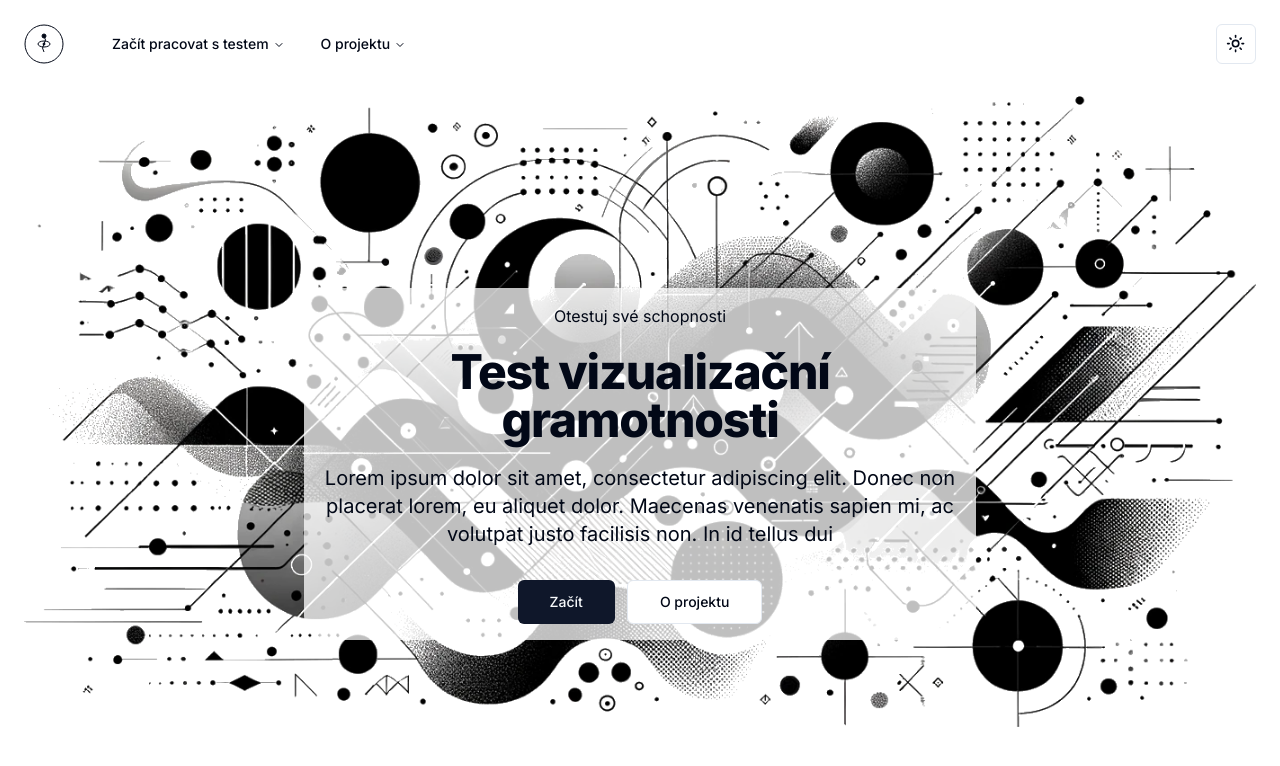
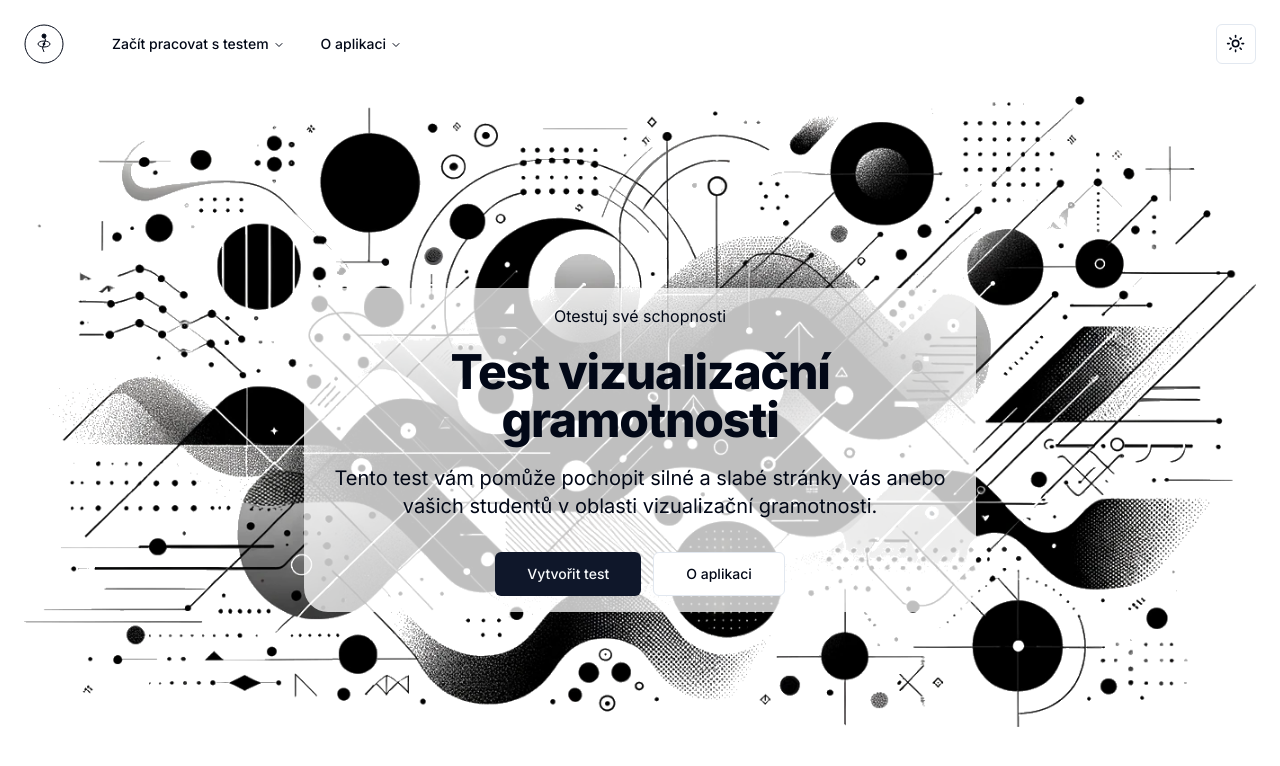
Before and after one commit to Mezrik/chym-quiz, a Next.js app: page / in a window 1280 px wide. Shown: the top 766 px of the page. Built offline with nearby package versions, Linux system fonts and the light colour scheme.

Commit message:
feat: add real texts

```diff
--- /dev/null
+++ b/app/about/page.tsx
@@ -0,0 +1,26 @@
+export default function Page() {
+  return (
+    <div className="col-span-8">
+      <div className="text-xl space-y-6">
+        <p>Tato aplikace vznikla v rámci diplomové práce:</p>
+        <p>
+          <strong>
+            Tvorba nástroje pro hodnocení vizualizační gramotnosti
+          </strong>{" "}
+          na{" "}
+          <a
+            className="text-blue-500 underline"
+            href="https://www.google.com/search?q=kisk+muni&rlz=1C1GCEA_enCZ1088CZ1088&oq=kisk+muni&gs_lcrp=EgZjaHJvbWUyBggAEEUYOdIBCDEzMjJqMGo5qAIAsAIB&sourceid=chrome&ie=UTF-8"
+          >
+            katedře informačních studií a knihovnictví Masarykovy univerzity
+          </a>
+          .
+        </p>
+        <p>
+          Veškerý popis této aplikace spolu s teorií naleznete v ní. V případě
+          jakýchkoliv dotazů kontaktuje: jachymkubacek@gmail.com
+        </p>
+      </div>
+    </div>
+  );
+}
--- a/app/navigation.tsx
+++ b/app/navigation.tsx
@@ -21,19 +21,17 @@ const components: { title: string; href: string; description: string }[] = [
     title: "Mám kód od lektora",
     href: "/quiz/entry",
     description:
-      "Lorem ipsum dolor sit amet, consectetur adipiscing elit. Donec non placerat lorem, eu aliquet dolor. Maecenas venenatis sapien mi, ac volutpat justo facilisis non. In id tellus dui.",
+      "O lektora jste dostali kód pod kterým můžete absolvovat test.",
   },
   {
     title: "Potřebuji otestovat skupinu",
     href: "/setup-quiz",
-    description:
-      "Lorem ipsum dolor sit amet, consectetur adipiscing elit. Donec non placerat lorem, eu aliquet dolor. Maecenas venenatis sapien mi, ac volutpat justo facilisis non. In id tellus dui.",
+    description: "Vytvořte instanci testu pro svoji skupinu.",
   },
   {
     title: "Chci otestovat sebe",
     href: "/setup-quiz?selfTest=true",
-    description:
-      "Lorem ipsum dolor sit amet, consectetur adipiscing elit. Donec non placerat lorem, eu aliquet dolor. Maecenas venenatis sapien mi, ac volutpat justo facilisis non. In id tellus dui.",
+    description: "Vyzkoušejte si test nanečisto.",
   },
 ];
 
@@ -67,7 +65,7 @@ export function NavigationMenuDemo() {
               className="flex w-full items-center py-2 text-lg font-semibold"
               prefetch={false}
             >
-              O projektu
+              O aplikaci
             </Link>
           </div>
         </SheetContent>
@@ -93,7 +91,7 @@ export function NavigationMenuDemo() {
             </NavigationMenuContent>
           </NavigationMenuItem>
           <NavigationMenuItem>
-            <NavigationMenuTrigger>O projektu</NavigationMenuTrigger>
+            <NavigationMenuTrigger>O aplikaci</NavigationMenuTrigger>
             <NavigationMenuContent>
               <ul className="grid gap-3 p-6 md:w-[450px] lg:w-[550px] lg:grid-cols-[.75fr_1fr]">
                 <li className="row-span-3">
@@ -102,26 +100,22 @@ export function NavigationMenuDemo() {
                       className="flex h-full w-full select-none flex-col justify-end rounded-md bg-gradient-to-b from-muted/50 to-muted p-6 no-underline outline-none focus:shadow-md"
                       href="/"
                     >
-                      <div className="mb-2 mt-4 text-lg font-medium">
+                      <div className="mb-2 text-lg font-medium">
                         Test vizualizační gramotnosti
                       </div>
                       <p className="text-sm leading-tight text-muted-foreground">
-                        Lorem ipsum dolor sit amet, consectetur adipiscing elit.
-                        Donec non placerat lorem, eu aliquet dolor. Maecenas
-                        venenatis sapien mi, ac volutpat justo facilisis non. In
-                        id tellus dui.
+                        Tato aplikace vznikla v rámci diplomové práce{" "}
+                        <i>
+                          &quot;Tvorba nástroje pro hodnocení vizualizační
+                          gramotnosti&quot;
+                        </i>
+                        .
                       </p>
                     </a>
                   </NavigationMenuLink>
                 </li>
                 <ListItem href="/about" title="O co jde">
-                  Lorem ipsum dolor sit amet, consectetur adipiscing elit.
-                </ListItem>
-                <ListItem href="/about" title="Proč vznikl">
-                  Donec non placerat lorem, eu aliquet dolor.
-                </ListItem>
-                <ListItem href="/about" title="Kdo na něm pracoval">
-                  Maecenas venenatis sapien mi, ac volutpat justo facilisis non.
+                  Tvorba nástroje pro hodnocení vizualizační gramotnosti
                 </ListItem>
               </ul>
             </NavigationMenuContent>
--- a/app/page.tsx
+++ b/app/page.tsx
@@ -1,5 +1,6 @@
 import { Button } from "@/components/ui/button";
 import Image from "next/image";
+import Link from "next/link";
 
 export default async function Home() {
   return (
@@ -16,16 +17,19 @@ export default async function Home() {
               </div>
               <div className="mt-5 max-w-3xl">
                 <p className="text-xl text-foreground">
-                  Lorem ipsum dolor sit amet, consectetur adipiscing elit. Donec
-                  non placerat lorem, eu aliquet dolor. Maecenas venenatis
-                  sapien mi, ac volutpat justo facilisis non. In id tellus dui
+                  Tento test vám pomůže pochopit silné a slabé stránky vás anebo
+                  vašich studentů v oblasti vizualizační gramotnosti.
                 </p>
               </div>
               <div className="mt-8 gap-3 flex justify-center">
-                <Button size={"lg"}>Začít</Button>
-                <Button size={"lg"} variant={"outline"}>
-                  O projektu
-                </Button>
+                <Link href="/setup-quiz">
+                  <Button size={"lg"}>Vytvořit test</Button>
+                </Link>
+                <Link href="/about">
+                  <Button size={"lg"} variant={"outline"}>
+                    O aplikaci
+                  </Button>
+                </Link>
               </div>
             </div>
           </div>
--- a/app/quiz/[quizId]/page.tsx
+++ b/app/quiz/[quizId]/page.tsx
@@ -70,25 +70,8 @@ export default function Page({ params }: { params: { quizId: string } }) {
       </Alert>
       <div className="space-y-4">
         <p>
-          Lorem ipsum dolor sit amet, consectetur adipiscing elit. Proin a lacus
-          magna. Sed molestie purus dolor, at fringilla sem fringilla in.
-          Vestibulum eu tincidunt nunc. Nulla facilisi. Nam efficitur libero
-          hendrerit, ullamcorper diam eu, consectetur magna. Maecenas quis augue
-          sem. Aenean imperdiet imperdiet vulputate. Vivamus mauris risus,
-          rutrum porttitor auctor id, consectetur sed elit. Donec varius ligula
-          nibh, ac dignissim diam ornare a. Aenean finibus nunc eget ante
-          viverra blandit ornare sit amet nisi. Maecenas scelerisque nisl in
-          tortor blandit tincidunt.
-        </p>
-        <p>
-          Morbi leo dui, vehicula et urna eu, rutrum rutrum nulla. Nullam vel
-          odio ut velit consectetur condimentum. Cras porta finibus tincidunt.
-          Donec lectus dolor, tristique vel eros in, consequat finibus ex.
-          Maecenas auctor scelerisque odio ac hendrerit. Vestibulum porta, elit
-          blandit tristique placerat, mi mi bibendum nisi, et varius justo ipsum
-          at neque. Integer scelerisque ut eros vitae auctor. Vivamus commodo
-          mollis accumsan. Donec tincidunt massa nec neque vestibulum
-          ullamcorper. Aenean in nunc lectus.
+          V testu se správné odpovědi vybírají z více možností a vždy je pouze
+          jedna správná.
         </p>
       </div>
       <Button size="lg" onClick={handleStartQuiz}>
```
